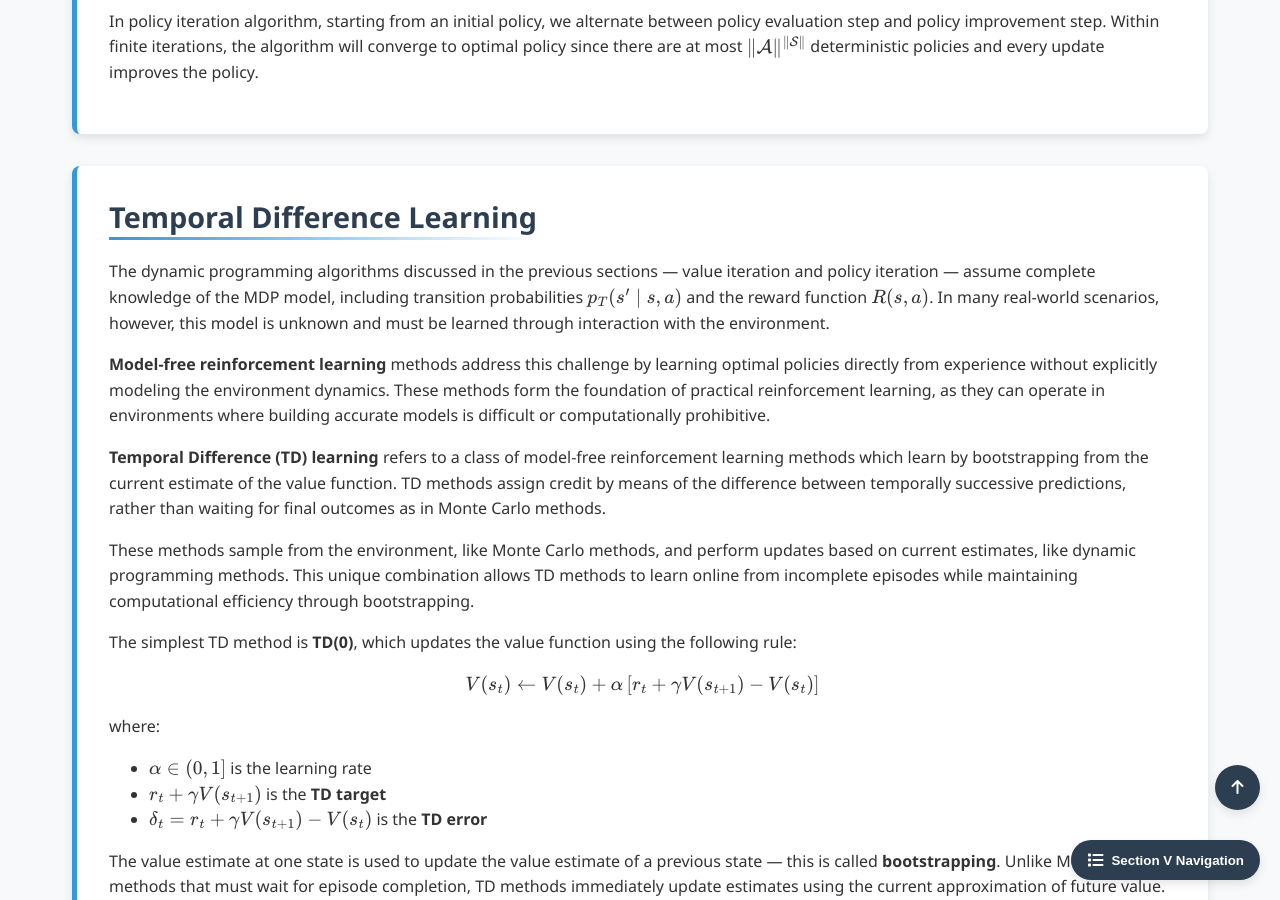
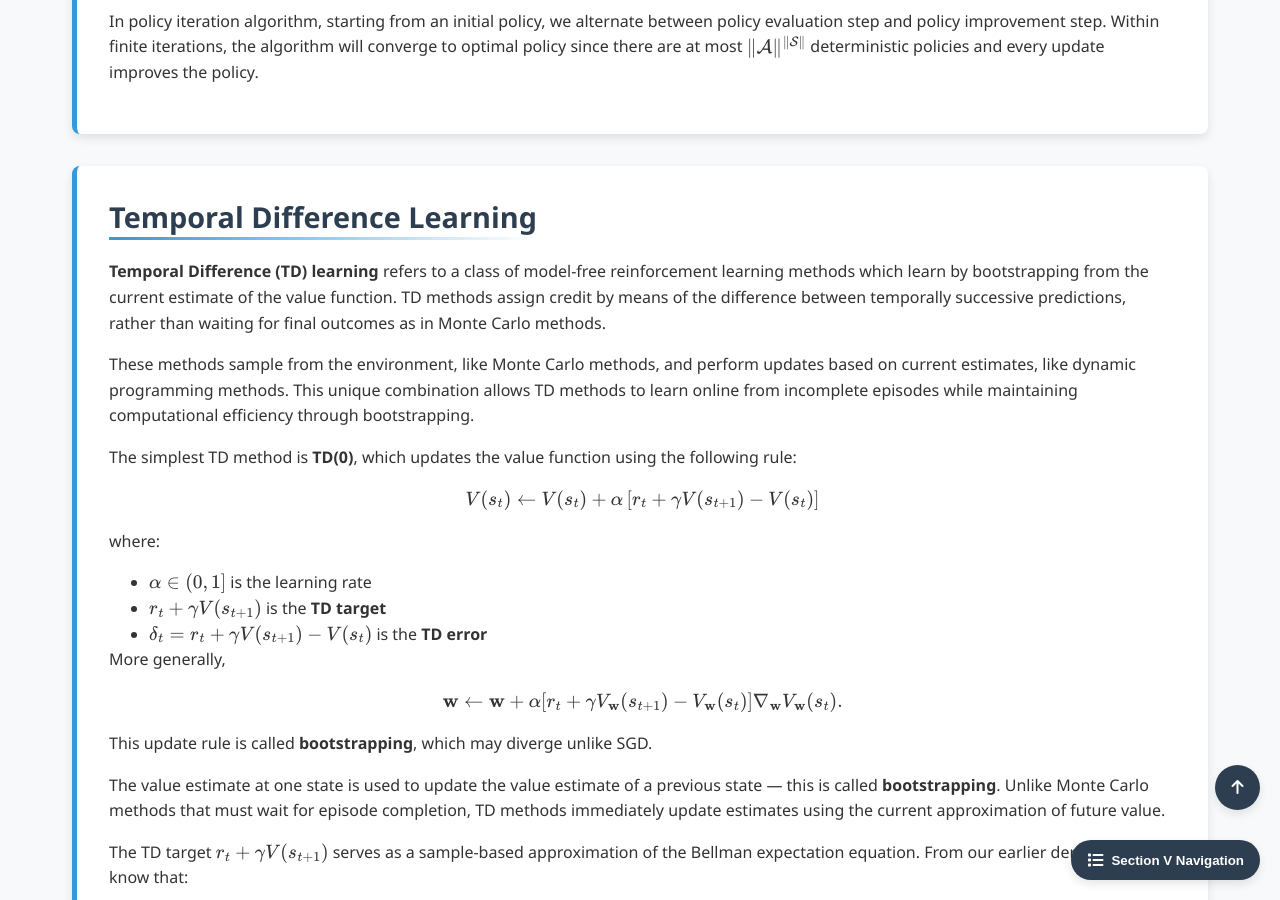
Before and after one commit to Yusukey01/yusukey01.github.io, a Jekyll site: the page built from Mathematics/Machine_learning/intro_RL.html, in a window 1280 px wide and 900 px high, scrolled down 9292 px. Built offline with Jekyll 4.4.1, drawn with Linux system fonts in a browser that asks for light colours.

Commit message:
update RL section

```diff
--- a/Mathematics/Machine_learning/intro_RL.html
+++ b/Mathematics/Machine_learning/intro_RL.html
@@ -597,20 +597,6 @@ uses_python: false
                 <h2>Temporal Difference Learning</h2>
 
                 <p>
-                    The dynamic programming algorithms discussed in the previous sections — value iteration and policy iteration — assume
-                    complete knowledge of the MDP model, including transition probabilities \(p_T(s' \mid s, a)\) and the
-                    reward function \(R(s, a)\). In many real-world scenarios, however, this model is unknown and must be
-                    learned through interaction with the environment.
-                </p>
-
-                <p>
-                    <strong>Model-free reinforcement learning</strong> methods address this challenge by learning optimal
-                    policies directly from experience without explicitly modeling the environment dynamics. These methods
-                    form the foundation of practical reinforcement learning, as they can operate in environments where
-                    building accurate models is difficult or computationally prohibitive.
-                </p>
-
-                <p>
                     <strong>Temporal Difference (TD) learning</strong> refers to a class of model-free reinforcement
                     learning methods which learn by bootstrapping from the current estimate of the value function.
                     TD methods assign credit by means of the difference between temporally successive
@@ -634,6 +620,11 @@ uses_python: false
                     <li>\(r_t + \gamma V(s_{t+1})\) is the <strong>TD target</strong></li>
                     <li>\(\delta_t = r_t + \gamma V(s_{t+1}) - V(s_t)\) is the <strong>TD error</strong></li>
                     </ul>
+                    More generally,
+                    \[
+                    \mathbf{w} \leftarrow \mathbf{w} + \alpha [ r_t + \gamma V_{\mathbf{w}}(s_{t+1}) - V_{\mathbf{w}}(s_t)]\nabla_{\mathbf{w}}V_{\mathbf{w}}(s_t).
+                    \]
+                    This update rule is called <strong>bootstrapping</strong>, which may diverge unlike SGD.
                 </p>
 
                 <p>
```
